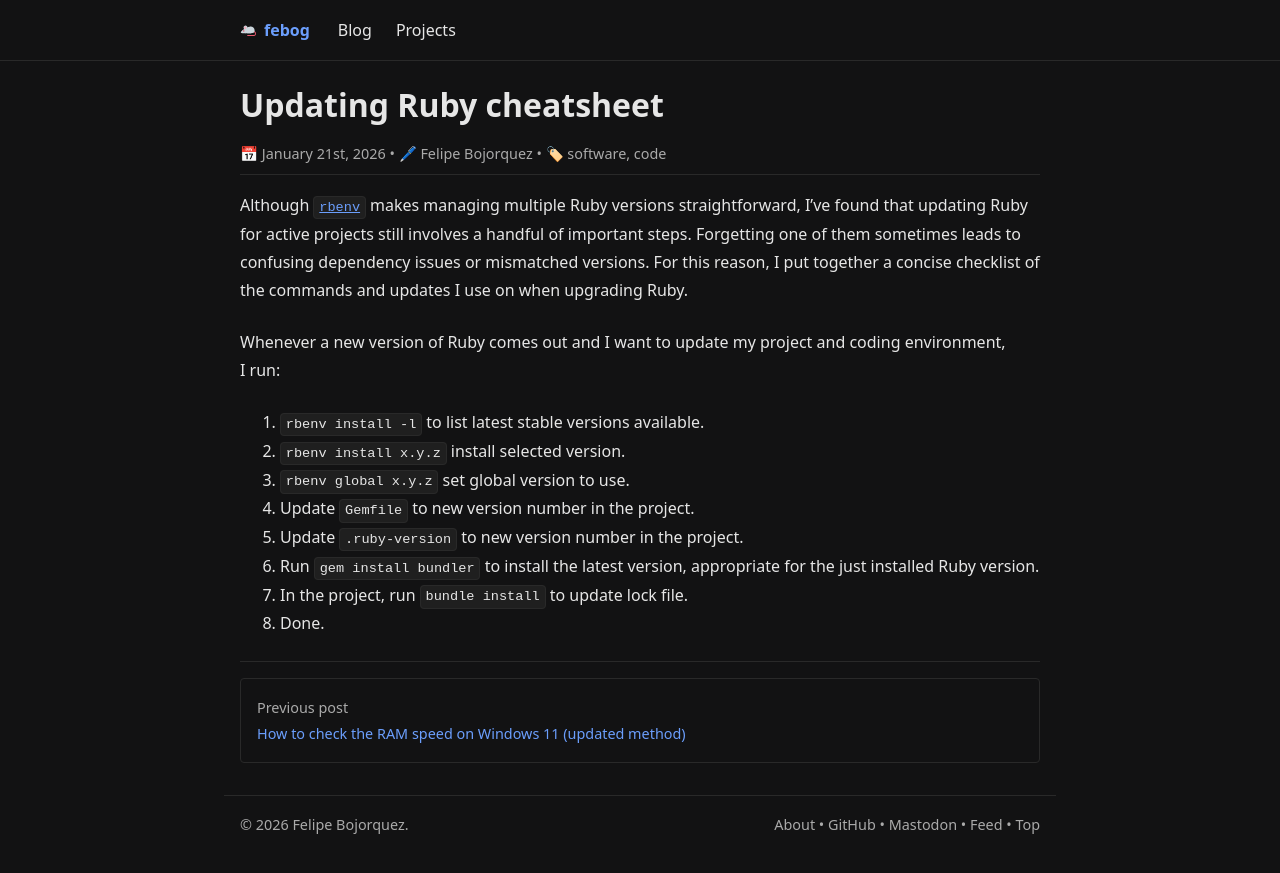
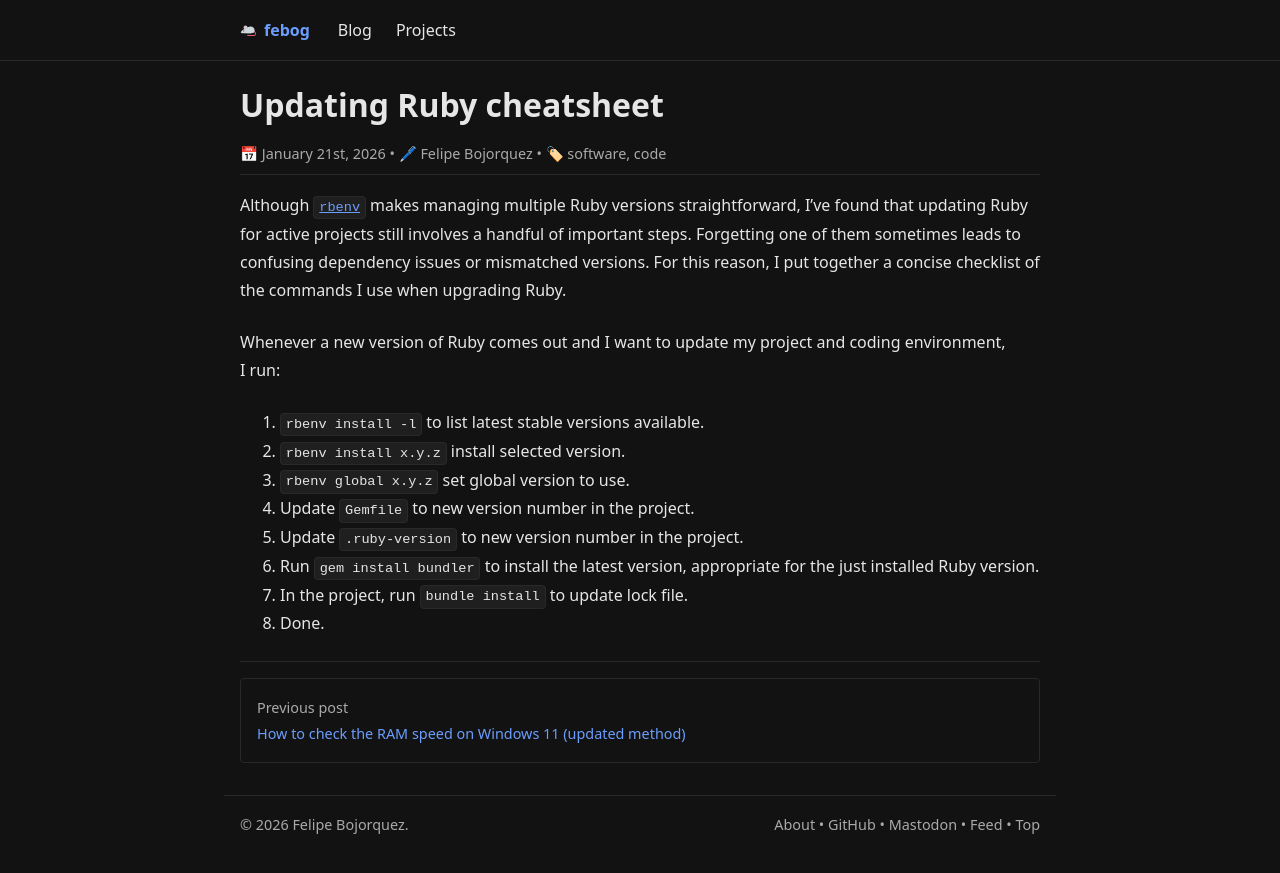
Before and after one commit to febog/website, a Jekyll site: the page built from src/_posts/2026-01-21-updating-ruby-cheatsheet.md, in a window 1280 px wide. Shown: the top 873 px of the page. Built offline with Jekyll 4.4.1, drawn with Linux system fonts in a browser that asks for light colours.

Commit message:
Fix post text

```diff
--- a/src/_posts/2026-01-21-updating-ruby-cheatsheet.md
+++ b/src/_posts/2026-01-21-updating-ruby-cheatsheet.md
@@ -8,7 +8,7 @@
   width: 1280
   alt: Photo of ruby crystals on a white background. Photo by Jason D via Unsplash.
 ---
-Although [`rbenv`](https://github.com/rbenv/rbenv) makes managing multiple Ruby versions straightforward, I’ve found that updating Ruby for active projects still involves a handful of important steps. Forgetting one of them sometimes leads to confusing dependency issues or mismatched versions. For this reason, I put together a concise checklist of the commands and updates I use on when upgrading Ruby.
+Although [`rbenv`](https://github.com/rbenv/rbenv) makes managing multiple Ruby versions straightforward, I’ve found that updating Ruby for active projects still involves a handful of important steps. Forgetting one of them sometimes leads to confusing dependency issues or mismatched versions. For this reason, I put together a concise checklist of the commands I use when upgrading Ruby.
 
 Whenever a new version of Ruby comes out and I want to update my project and coding environment, I run:
 
```
